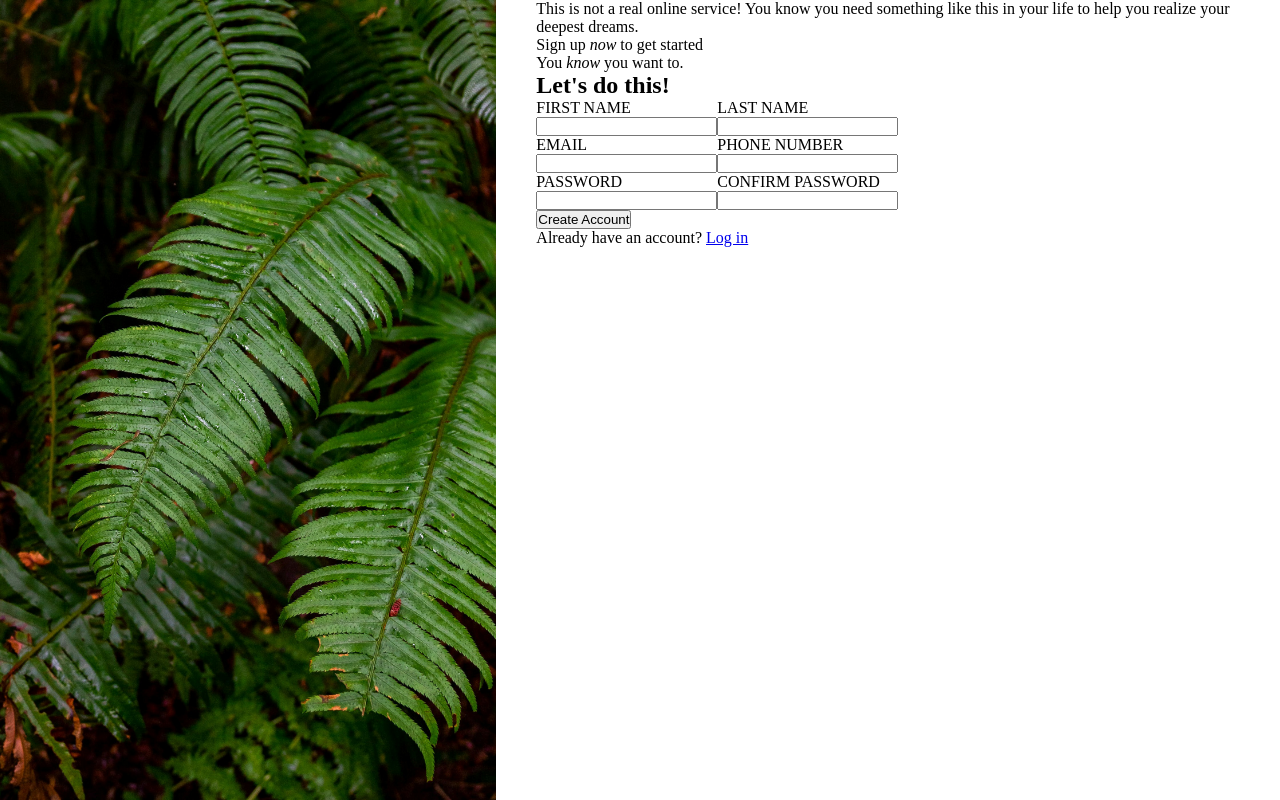
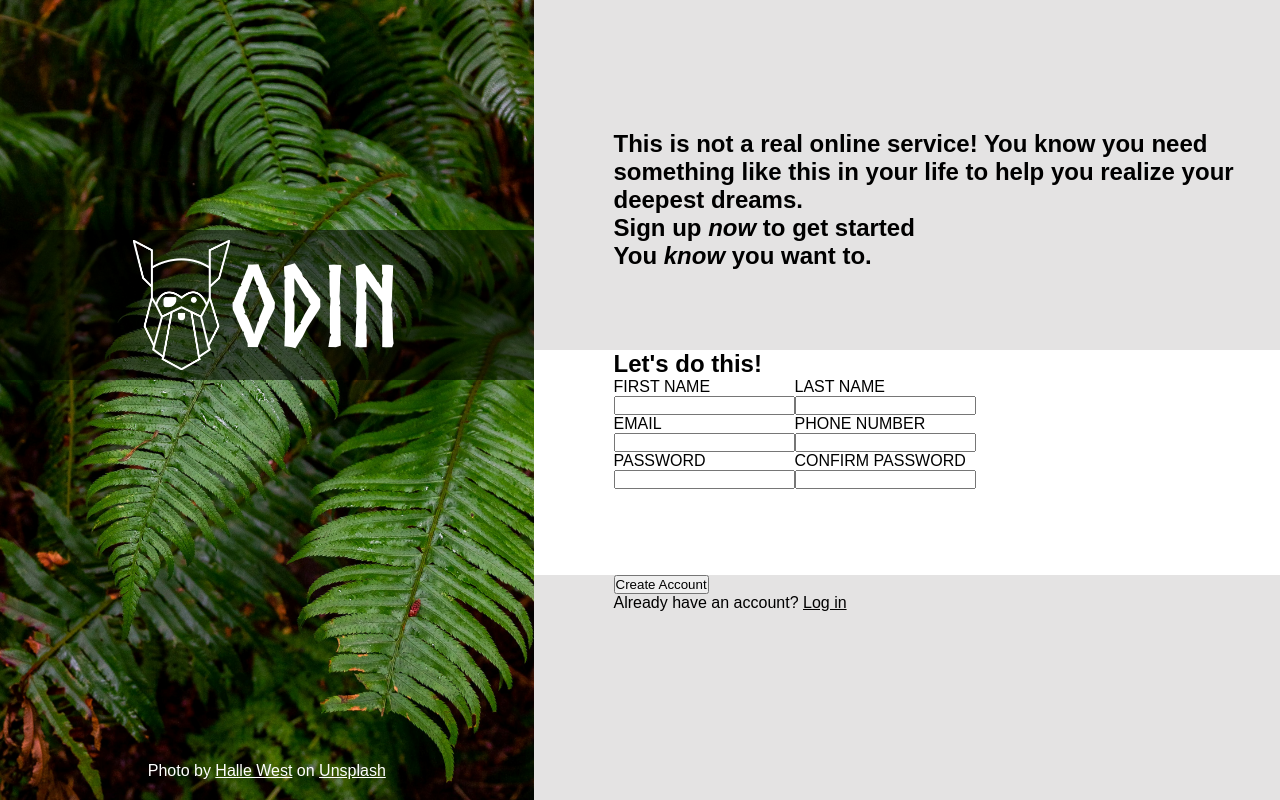
Before and after one commit to petery123/sign-up-form, a plain HTML site: page index.html in a window 1280 px wide. Drawn offline with Linux system fonts and the light colour scheme.

Commit message:
Style preface section

```diff
--- a/index.html
+++ b/index.html
@@ -8,7 +8,11 @@
 </head>
 <body>
     <div class="sidebar">
-        <div class="logo-hold"></div>
+        <div class="logo-hold">
+            <img id="logo" src="assets/odin-lined.png" alt="Odin logo">
+            ODIN
+        </div>
+        <p id="credit">Photo by <a href="">Halle West</a> on <a href="">Unsplash</a></p>
     </div>
     <div class="main">
         <div class="preface">
--- a/style.css
+++ b/style.css
@@ -1,7 +1,13 @@
+@font-face {
+    font-family: norse;
+    src: url("assets/Norse-Bold.otf");
+}
+
 *{
     box-sizing: border-box;
     padding: 0;
     margin: 0;
+    font-family: sans-serif;
 }
 
 body{
@@ -16,6 +22,37 @@ body{
     background-size: cover;
     background-position: center;
     background-repeat: no-repeat;
+    display: flex;
+    flex-direction: column;
+    align-items: center;
+    justify-content: space-between;
+}
+
+.logo-hold{
+    height: 150px;
+    width: 100%;
+    margin-top: 230px;
+    padding: 10px 0;
+    background-color: rgba(0, 0, 0, 0.527);
+    font-family: norse;
+    color: white;
+    font-size: 7rem;
+    display: flex;
+    justify-content: center;
+    align-items: center;
+}
+
+#logo{
+    height: 100%;
+}
+
+a{
+    color: inherit;
+}
+
+#credit{
+    color: white;
+    margin-bottom: 20px;
 }
 
 .filling{
@@ -29,5 +66,39 @@ body{
 }
 
 .main{
-    padding-left: 40px;
+    flex: 1;
+    display: flex;
+    flex-direction: column;
+    justify-content: space-between;
 }
+
+.main > *{
+    flex: 1;
+    padding-left: 80px;
+}
+
+.preface,
+.end{
+    background-color: rgb(228, 227, 227);
+}
+
+.preface{
+    flex: 1.2;
+    display: flex;
+    flex-direction: column;
+    font-size: 1.5rem;
+    font-weight: bold;
+}
+
+p{
+    max-width: 56ch;
+}
+
+.preface > p:first-child{
+    margin-top: 130px;
+}
+
+.preface > p:last-child{
+    margin-top: auto;
+    margin-bottom: 80px;
+}
```
